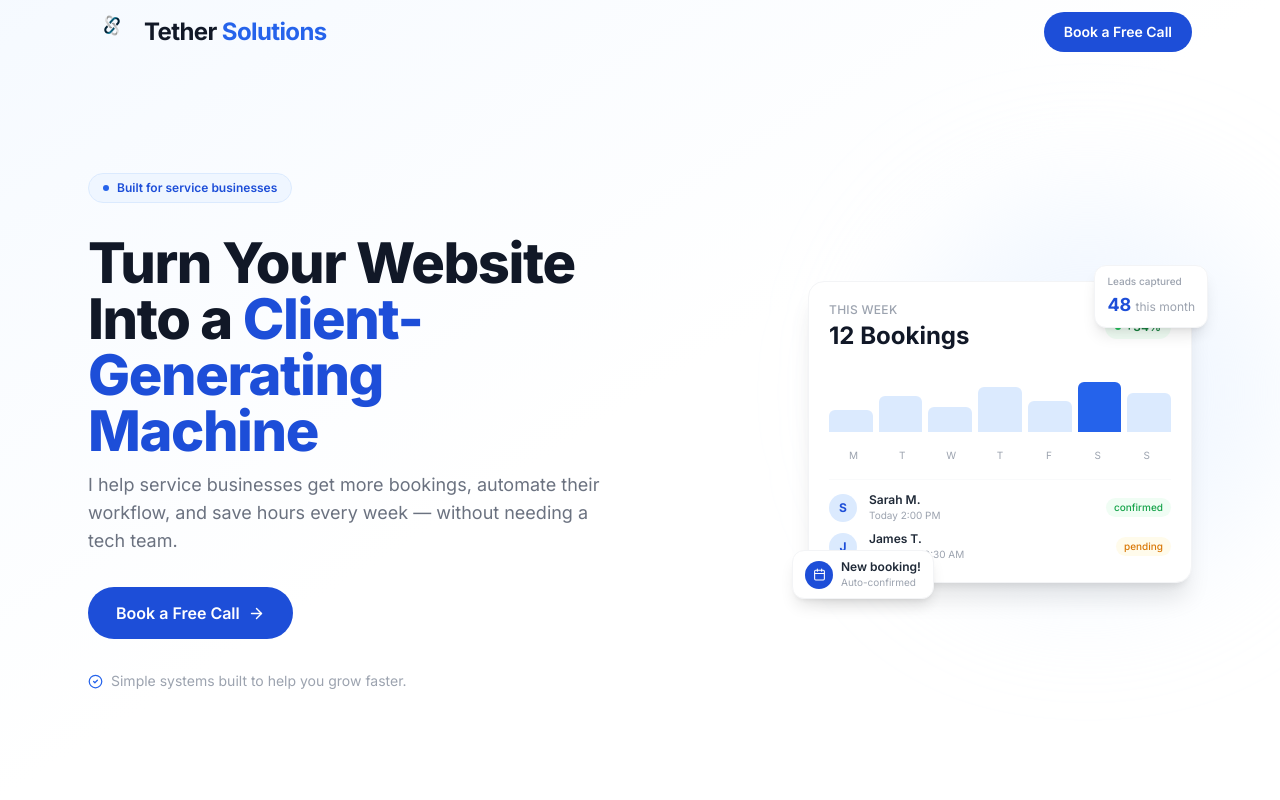
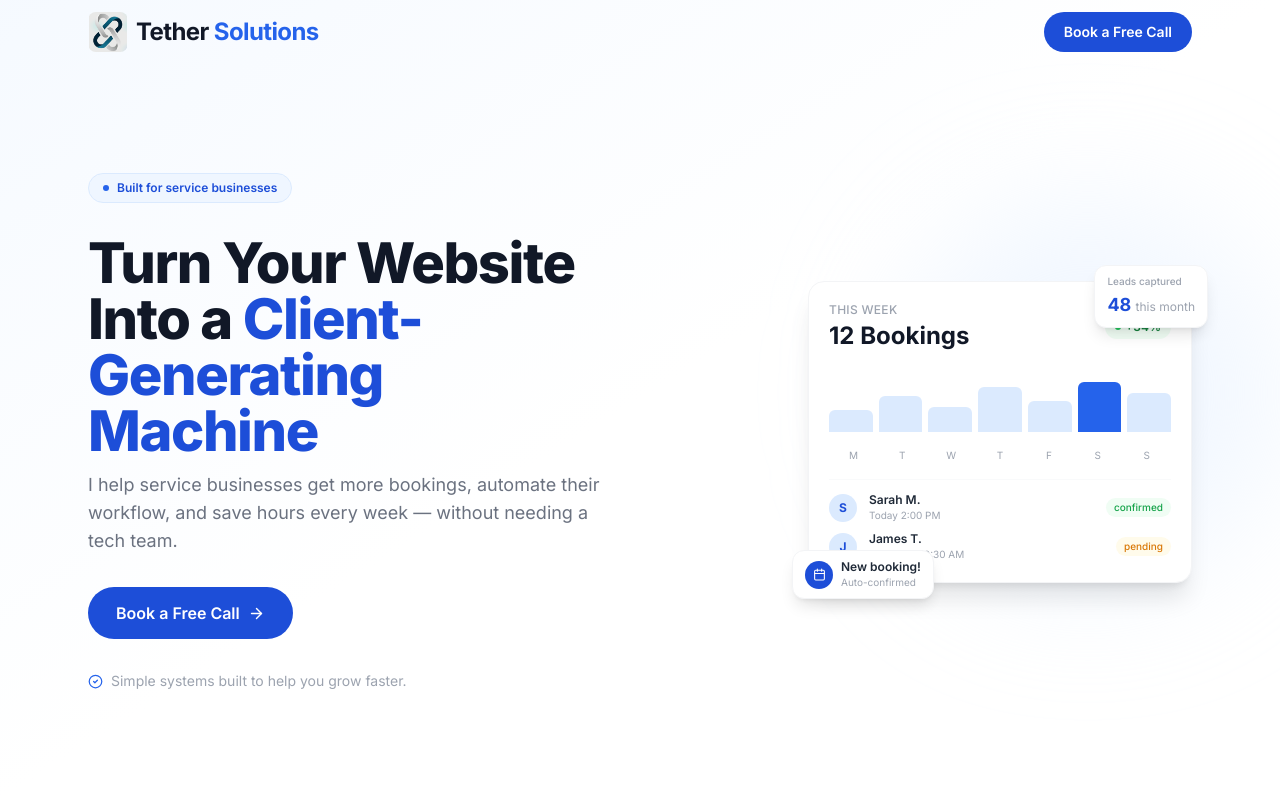
Before and after one commit to sulaiman6652/Tether-solutions, a React (Vite) app: page / in a window 1280 px wide. Shown: the top 800 px of the page. Built offline with nearby package versions, Linux system fonts and the light colour scheme.

Commit message:
Update logo to cropped version

```diff
--- a/src/components/Footer.jsx
+++ b/src/components/Footer.jsx
@@ -8,7 +8,7 @@ export default function Footer() {
       <div className="max-w-6xl mx-auto px-6 py-12">
         <div className="flex flex-col sm:flex-row items-center justify-between gap-6">
           <div className="flex items-center gap-3">
-            <img src="/logo-edited.png" alt="Tether Solutions" className="h-14 w-14 object-contain brightness-0 invert opacity-90 -mx-1" />
+            <img src="/logo-new.png" alt="Tether Solutions" className="h-10 w-10 object-contain rounded-lg opacity-90" />
             <div>
               <p className="text-base font-bold leading-none">
                 <span className="text-white">Tether</span>
--- a/src/components/Navbar.jsx
+++ b/src/components/Navbar.jsx
@@ -24,7 +24,7 @@ export default function Navbar() {
       <div className="max-w-6xl mx-auto px-6 h-16 flex items-center justify-between">
         {/* Brand */}
         <a href="/" className="flex items-center gap-2">
-          <img src="/logo-edited.png" alt="Tether Solutions" className="h-16 w-16 object-contain -mx-2" />
+          <img src="/logo-new.png" alt="Tether Solutions" className="h-10 w-10 object-contain rounded-lg" />
           <span className="text-2xl font-bold tracking-tight">
             <span className="text-gray-900">Tether</span>
             <span className="text-blue-600"> Solutions</span>
--- a/src/components/offer/OfferFooter.jsx
+++ b/src/components/offer/OfferFooter.jsx
@@ -8,7 +8,7 @@ export default function OfferFooter() {
       <div className="max-w-6xl mx-auto px-6 py-12">
         <div className="flex flex-col sm:flex-row items-center justify-between gap-6">
           <div className="flex items-center gap-3">
-            <img src="/logo-edited.png" alt="Tether Solutions" className="h-14 w-14 object-contain brightness-0 invert opacity-90 -mx-1" />
+            <img src="/logo-new.png" alt="Tether Solutions" className="h-10 w-10 object-contain rounded-lg opacity-90" />
             <div>
               <p className="text-base font-bold leading-none">
                 <span className="text-white">Tether</span>
--- a/src/components/offer/OfferNavbar.jsx
+++ b/src/components/offer/OfferNavbar.jsx
@@ -23,7 +23,7 @@ export default function OfferNavbar() {
     >
       <div className="max-w-6xl mx-auto px-6 h-16 flex items-center justify-between">
         <a href="/" className="flex items-center gap-2">
-          <img src="/logo-edited.png" alt="Tether Solutions" className="h-16 w-16 object-contain -mx-2" />
+          <img src="/logo-new.png" alt="Tether Solutions" className="h-10 w-10 object-contain rounded-lg" />
           <span className="text-2xl font-bold tracking-tight">
             <span className="text-gray-900">Tether</span>
             <span className="text-blue-600"> Solutions</span>
```
Also changed, not shown: Screenshot 2026-04-01 at 8.10.12 pm.png (added), public/logo-new.png (added).
